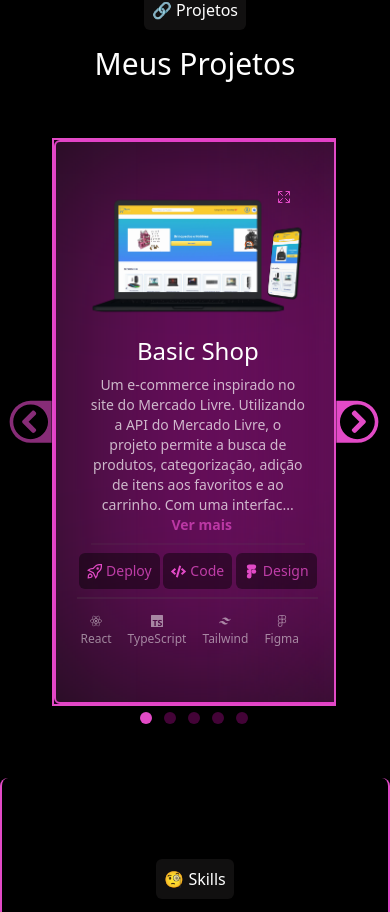
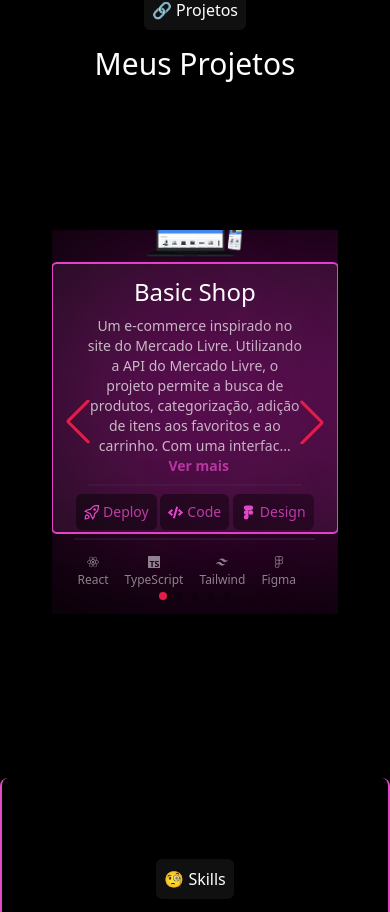
Before and after one commit to RiqueBruno/RiqueBruno, a React (Vite) app: page / in a window 390 px wide. Shown: the part 1754-2666 px from the top of the page. Built offline with nearby package versions, Linux system fonts and the light colour scheme.

Commit message:
refactor: remove lógica antiga e adiciona uma nova usando o swiper para criar o carrossel dos projetos

```diff
--- a/src/components/Carousel/Carousel.tsx
+++ b/src/components/Carousel/Carousel.tsx
@@ -1,9 +1,11 @@
-import React, { useRef, useEffect, useState } from "react";
 import { Project } from "../../utils/Projects";
 import CardProject from "../CardProject/CardProject";
-import { FaChevronCircleLeft, FaChevronCircleRight } from "react-icons/fa";
-import { GoDotFill } from "react-icons/go";
 import "../../styles/scroll.css";
+import { Swiper, SwiperSlide } from "swiper/react";
+import "swiper/css";
+import "swiper/css/pagination";
+import "swiper/css/navigation";
+import { Pagination, Navigation } from "swiper/modules";
 
 type CarouselProps = {
   arrProjects: Project[];
@@ -16,79 +18,31 @@ export default function Carousel({
   setImageOpen,
   setProjectId,
 }: CarouselProps) {
-  const carouselRef = useRef<HTMLDivElement>(null);
-  const cardRef = useRef<HTMLDivElement>(null);
-  const [cardWidth, setCardWidth] = useState(0);
-  const [currentIndexProject, setCurrentIndexProject] = useState(0);
-  const [isAtStart, setIsAtStart] = useState(true);
-  const [isAtEnd, setIsAtEnd] = useState(false);
-
-  useEffect(() => {
-    if (cardRef.current) {
-      setCardWidth(cardRef.current.offsetWidth);
+  return (
+    <Swiper
+      spaceBetween={30}
+      loop={true}
+      pagination={{ clickable: true }}
+      navigation={true}
+      modules={[Pagination, Navigation]}
+      className="w-full max-w-6xl py-8 h-96"
+      breakpoints={{
+        320: { slidesPerView: 1 },
+        1024: { slidesPerView: 2 },
+      }}
+      style={
+        {
+          "--swiper-pagination-color": "#E11D48",
+          "--swiper-navigation-color": "#E11D48",
+        } as React.CSSProperties
       }
-  }, []);
-
-  useEffect(() => {
-    const checkPosition = () => {
-      if (carouselRef.current) {
-        const { scrollLeft, scrollWidth, clientWidth } = carouselRef.current;
-        setIsAtStart(scrollLeft === 0);
-        setIsAtEnd(scrollLeft + clientWidth >= scrollWidth);
-      }
-    };
-
-    if (carouselRef.current) {
-      checkPosition();
-      carouselRef.current.addEventListener("scroll", checkPosition);
-    }
-
-    return () => {
-      if (carouselRef.current) {
-        carouselRef.current.removeEventListener("scroll", checkPosition);
-      }
-    };
-  }, [carouselRef]);
-
-  function handleScroll(
-    e: React.MouseEvent<HTMLButtonElement>,
-    direction: string,
-  ) {
-    e.preventDefault();
-
-    const spacing = 16;
-
-    if (carouselRef.current && cardWidth > 0) {
-      const { scrollLeft } = carouselRef.current;
-
-      if (direction === "left") {
-        carouselRef.current.scrollLeft = scrollLeft - (cardWidth + spacing);
-        if (currentIndexProject > 0) {
-          setCurrentIndexProject(currentIndexProject - 1);
-        }
-      } else if (direction === "right") {
-        carouselRef.current.scrollLeft = scrollLeft + (cardWidth + spacing);
-        if (currentIndexProject < arrProjects.length - 1) {
-          setCurrentIndexProject(currentIndexProject + 1);
-        }
-      }
-    }
-  }
-
-  return (
-    <div className="h-full relative w-full border-r-2">
-      <div
-        ref={carouselRef}
-        className="scrollbar scroll-smooth h-full w-full border-2 overflow-hidden overflow-x-auto lg:select-none border-primary flex lg:items-center lg:p-4 lg:rounded-lg space-x-4"
     >
-        {arrProjects.map((project, index) => (
-          <div
+      {arrProjects.map((project) => (
+        <SwiperSlide
           key={project.id}
-            ref={index === 0 ? cardRef : null}
-            className="w-72 md:h-[90%] lg:h-[90%] xl:w-[32rem] xl:h-[32rem] lg:w-[32rem] h-full"
+          className="flex justify-center h-auto pb-12"
         >
           <CardProject
-              key={project.id}
             id={project.id}
             setImageOpen={setImageOpen}
             title={project.title}
@@ -100,41 +54,8 @@ export default function Carousel({
             image={project.image}
             setProjectId={setProjectId}
           />
-          </div>
+        </SwiperSlide>
       ))}
-      </div>
-      <button
-        id="left"
-        aria-label="Ver projeto anterior"
-        disabled={isAtStart}
-        onClick={(e) => handleScroll(e, "left")}
-        className="absolute p-[0.2rem] z-40 left-0 top-[50%] translate-x-[-100%] translate-y-[-50%] text-4xl bg-primary-light rounded-l-full dark:text-black text-text-light hover:text-text-dark dark:hover:text-secondary-light disabled:bg-opacity-60"
-      >
-        <FaChevronCircleLeft />
-      </button>
-      <button
-        id="right"
-        aria-label="Ver próximo projeto"
-        disabled={isAtEnd}
-        onClick={(e) => handleScroll(e, "right")}
-        className="absolute p-[0.2rem] z-40 right-0 top-[50%] translate-x-[100%] translate-y-[-50%] text-4xl bg-primary-light rounded-r-full dark:text-black text-text-light hover:text-text-dark dark:hover:text-secondary-light disabled:opacity-60"
-      >
-        <FaChevronCircleRight />
-      </button>
-      <div className="flex w-full items-center justify-center md:hidden">
-        {arrProjects.map((project) => (
-          <span
-            key={project.id}
-            className={`${
-              currentIndexProject === project.id - 1
-                ? "text-primary"
-                : "text-text-light"
-            } text-2xl`}
-          >
-            <GoDotFill />
-          </span>
-        ))}
-      </div>
-    </div>
+    </Swiper>
   );
 }
```
Lines whose indentation alone changed are shown as unchanged.
